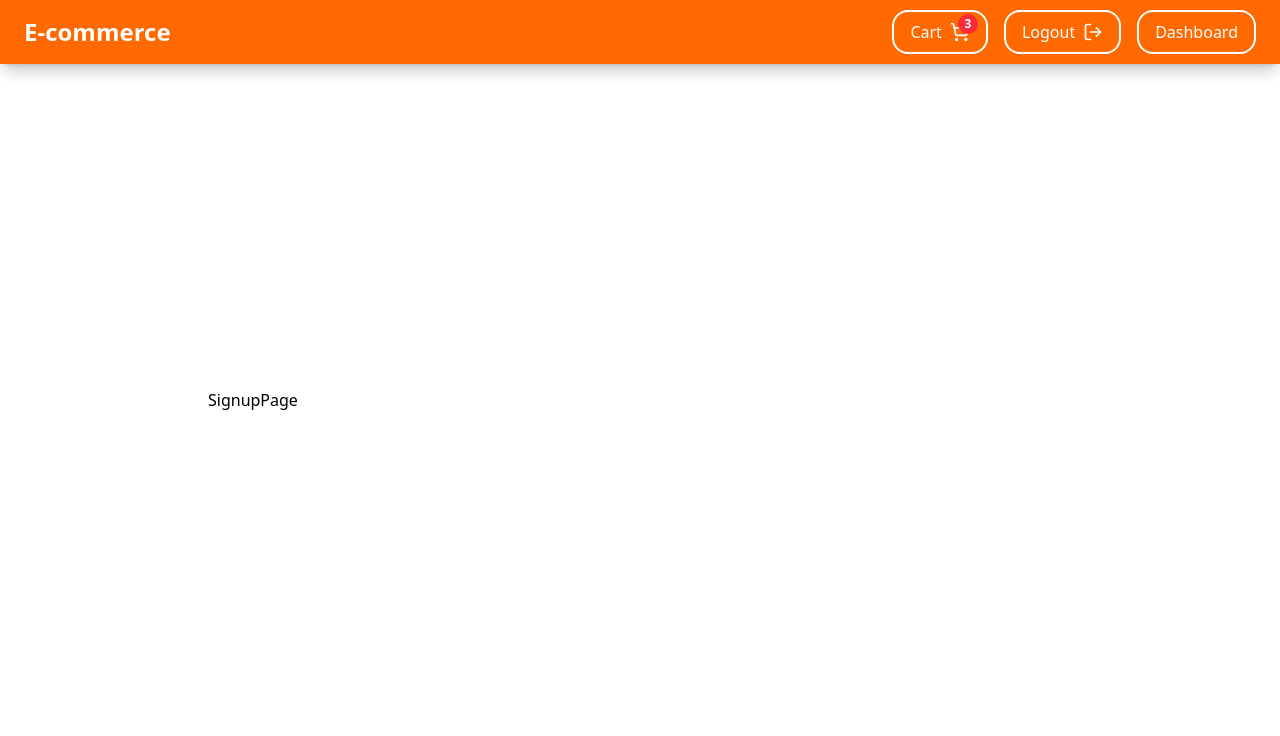
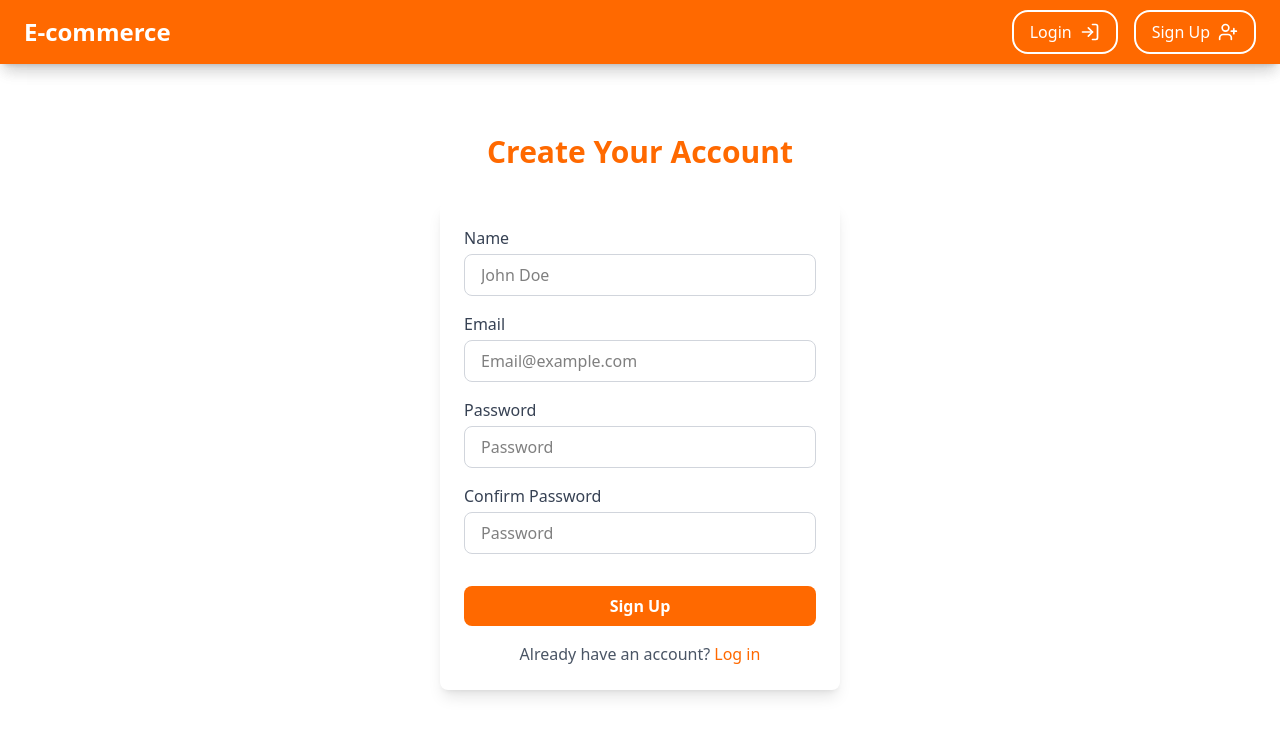
Before and after one commit to seifmagdy2000/E-commerce, a React (Vite) app in the folder client/: page /signup in a window 1280 px wide. Shown: the top 736 px of the page. Built offline with nearby package versions, Linux system fonts and the light colour scheme.

Commit message:
added signup form

```diff
--- a/client/src/components/Navbar/desktop/DesktopNavbar.jsx
+++ b/client/src/components/Navbar/desktop/DesktopNavbar.jsx
@@ -6,26 +6,25 @@ import MobileNavBar from "../mobile/MobileNavBar.jsx";
 const cartItemCount = 3; // Hardcoded for now, later can be dynamic
 
 const classes = {
-  commonLink: "flex items-center space-x-2 border-2 border-white rounded-2xl px-4 py-2 transition hover:bg-white hover:text-orange-500",
+  header: "fixed top-0 left-0 w-full bg-orange-500 h-16 flex items-center px-6 shadow-lg z-50",
+  container: "max-w-8xl w-full flex justify-between items-center mx-auto",
+  logo: "text-2xl font-bold text-white",
   navContainer: "hidden md:flex items-center space-x-4",
+  commonLink:
+    "flex items-center space-x-2 border-2 border-white rounded-2xl px-4 py-2 transition hover:bg-white hover:text-orange-500",
+  cartBubble:
+    "absolute -top-2 -right-2 bg-red-500 text-white text-xs font-bold w-5 h-5 flex items-center justify-center rounded-full",
 };
-
-function DesktopNavbar() {
-  const user = true; // Change to false for testing
-  const isAdmin = true; // Change to false if user isn't admin
-
 // Define navigation links
-  const links = user
-    ? [
+const getLinks = (user) => {
+  return user ? [
       {
         to: "/cart",
         text: "Cart",
         icon: (
           <div className="relative">
             <ShoppingCart size={20} />
-              <span className="absolute -top-2 -right-2 bg-red-500 text-white text-xs font-bold w-5 h-5 flex items-center justify-center rounded-full">
-                {cartItemCount}
-              </span>
+            <span className={classes.cartBubble}>{cartItemCount}</span>
           </div>
         ),
       },
@@ -36,13 +35,20 @@ function DesktopNavbar() {
       { to: "/login", text: "Login", icon: <LogIn size={20} /> },
       { to: "/signup", text: "Sign Up", icon: <UserPlus size={20} /> },
     ];
+  }
+
+function DesktopNavbar() {
+  const user = false; // Change to true for testing
+  const isAdmin = true;// Change to false if user isn't admin
+  const links = getLinks(user) ;
+
 
   return (
-    <header className="fixed top-0 left-0 w-full bg-orange-500 h-16 flex items-center px-6 shadow-lg z-50">
-      <div className="max-w-8xl w-full flex justify-between items-center mx-auto">
+    <header className={classes.header}>
+      <div className={classes.container}>
 
         {/* Logo */}
-        <Link to="/" className="text-2xl font-bold text-white">
+        <Link to="/" className={classes.logo}>
           E-commerce
         </Link>
 
--- a/client/src/components/Navbar/mobile/MobileNavBar.jsx
+++ b/client/src/components/Navbar/mobile/MobileNavBar.jsx
@@ -1,54 +1,78 @@
-import React, { useState } from "react";
+import React, { useState, useEffect } from "react";
 import { Link } from "react-router-dom";
 import { Menu, X } from "lucide-react";
 
+const classes = {
+  menuButton: "text-white focus:outline-none",
+  overlay: "fixed inset-0 bg-black opacity-50 z-40 transition-opacity duration-300",
+  menuContainer:
+    "fixed top-0 right-0 w-64 h-full bg-white shadow-lg z-50 transform transition-transform duration-300",
+  closeButton: "flex justify-end p-4",
+  navContainer: "flex flex-col space-y-4 p-6",
+  navLink:
+    "text-gray-800 text-lg font-medium flex items-center space-x-3 p-3 hover:bg-gray-100 rounded-lg transition",
+};
+
 const MobileNavbar = ({ links }) => {
   const [menuOpen, setMenuOpen] = useState(false);
+
+  // Prevent background scrolling when menu is open
+  useEffect(() => {
+    if (menuOpen) {
+      document.body.classList.add("overflow-hidden");
+    } else {
+      document.body.classList.remove("overflow-hidden");
+    }
+    return () => document.body.classList.remove("overflow-hidden");
+  }, [menuOpen]);
 
   return (
     <div className="md:hidden">
       {/* Burger Menu Button */}
       <button
-        className="text-white focus:outline-none"
+        className={classes.menuButton}
         onClick={() => setMenuOpen(!menuOpen)}
+        aria-label="Toggle menu"
       >
         {menuOpen ? <X size={28} /> : <Menu size={28} />}
       </button>
 
-      {/* Background overlay when menu is open */}
-      {menuOpen && (
+      {/* Pre-rendered menu with visibility toggling */}
+      <div className="relative">
+        {/* Background Overlay */}
         <div
-          className="fixed inset-0 bg-black opacity-50 z-40"
+          className={`${classes.overlay} ${menuOpen ? "opacity-50 visible" : "opacity-0 invisible"}`}
           onClick={() => setMenuOpen(false)}
         ></div>
-      )}
 
         {/* Sliding Mobile Menu */}
         <div
-        className={`fixed top-0 right-0 w-50 h-full bg-white shadow-lg z-50 transform transition-transform duration-300 ${
-          menuOpen ? "translate-x-0" : "translate-x-full"
+          className={`${classes.menuContainer} ${
+            menuOpen ? "translate-x-0 opacity-100" : "translate-x-full opacity-0 invisible"
           }`}
+          onClick={(e) => e.stopPropagation()} // Prevent clicks inside menu from closing it
         >
           {/* Close Button */}
-        <div className="flex justify-end p-4">
-          <button onClick={() => setMenuOpen(false)}>
+          <div className={classes.closeButton}>
+            <button onClick={() => setMenuOpen(false)} aria-label="Close menu">
               <X size={28} className="text-gray-700" />
             </button>
           </div>
 
           {/* Navigation Links */}
-        <nav className="flex flex-col space-y-4 p-6">
-          {links.map((link) => (
+          <nav className={classes.navContainer} role="navigation">
+            {links.map(({ to, text, icon }) => (
               <Link
-              key={link.to}
-              to={link.to}
-              className="text-gray-800 text-lg font-medium flex items-center space-x-3 p-3 hover:bg-gray-100 rounded-lg transition"
+                key={to}
+                to={to}
+                className={classes.navLink}
                 onClick={() => setMenuOpen(false)}
               >
-              {link.icon} <span>{link.text}</span>
+                {icon} <span>{text}</span>
               </Link>
             ))}
           </nav>
+        </div>
       </div>
     </div>
   );
--- a/client/src/pages/SignupPage.jsx
+++ b/client/src/pages/SignupPage.jsx
@@ -1,9 +1,80 @@
-import React from 'react'
+import { useState } from "react";
+import { Link } from "react-router-dom";
+import { motion } from "framer-motion";
+
+const classes = {
+  container: "flex flex-col items-center justify-center py-12 sm:px-6 lg:px-8",
+  title: "mt-6 text-center text-3xl font-extrabold text-orange-500",
+  formContainer: "mt-8 w-full max-w-md min-w-[350px] sm:min-w-[400px] bg-white p-6 rounded-lg shadow-lg",
+  formGroup: "mb-4",
+  label: "block text-gray-700 font-medium mb-1",
+  input: "w-full px-4 py-2 border border-gray-300 rounded-lg focus:outline-none focus:ring-2 focus:ring-orange-500 focus:border-orange-500",
+  button: "w-full py-2 mt-4 bg-orange-500 text-white font-bold rounded-lg hover:bg-orange-600 transition",
+  link: "text-orange-500 hover:underline",
+};
 
 function SignupPage() {
+  const [formState, setFormState] = useState({
+    name: "",
+    email: "",
+    password: "",
+    confirmPassword: "",
+  });
+
+  const handleSubmit = (e) => {
+    e.preventDefault();
+    console.log(formState);
+  };
+
   return (
-    <div>SignupPage</div>
-  )
+    <div className={classes.container}>
+      {/* Title Animation */}
+      <motion.div initial={{ opacity: 0, y: -20 }} animate={{ opacity: 1, y: 0 }} transition={{ duration: 0.8, delay: 0.2 }}>
+        <h2 className={classes.title}>Create Your Account</h2>
+      </motion.div>
+
+      {/* Form Animation */}
+      <motion.div initial={{ opacity: 0, y: 20 }} animate={{ opacity: 1, y: 0 }} transition={{ duration: 0.8, delay: 0.4 }}>
+        <div className={classes.formContainer}>
+          <form onSubmit={handleSubmit}>
+            {/* Name Field */}
+            <div className={classes.formGroup}>
+              <label htmlFor="name" className={classes.label}>Name</label>
+              <input type="text" placeholder="John Doe" required={true} id="name" className={classes.input} value={formState.name} onChange={(e) => setFormState({ ...formState, name: e.target.value })} />
+            </div>
+
+            {/* Email Field */}
+            <div className={classes.formGroup}>
+              <label htmlFor="email" className={classes.label}>Email</label>
+              <input type="email" placeholder="Email@example.com" id="email" className={classes.input} value={formState.email} onChange={(e) => setFormState({ ...formState, email: e.target.value })} />
+            </div>
+
+            {/* Password Field */}
+            <div className={classes.formGroup}>
+              <label htmlFor="password" className={classes.label}>Password</label>
+              <input type="password" placeholder="Password" id="password" className={classes.input} value={formState.password} onChange={(e) => setFormState({ ...formState, password: e.target.value })} />
+            </div>
+
+            {/* Confirm Password Field */}
+            <div className={classes.formGroup}>
+              <label htmlFor="confirmPassword" className={classes.label}>Confirm Password</label>
+              <input type="password" placeholder="Password" id="confirmPassword" className={classes.input} value={formState.confirmPassword} onChange={(e) => setFormState({ ...formState, confirmPassword: e.target.value })} />
+            </div>
+
+            {/* Submit Button */}
+            <motion.button type="submit" className={classes.button} whileHover={{ scale: 1.05 }} whileTap={{ scale: 0.95 }}>
+              Sign Up
+            </motion.button>
+          </form>
+
+          {/* Login Link */}
+          <p className="mt-4 text-center text-gray-600">
+            Already have an account? <Link to="/login" className={classes.link}>Log in</Link>
+          </p>
+        </div>
+      </motion.div>
+    </div>
+  );
 }
 
-export default SignupPage
+export default SignupPage;
```
Lines whose indentation alone changed are shown as unchanged.
